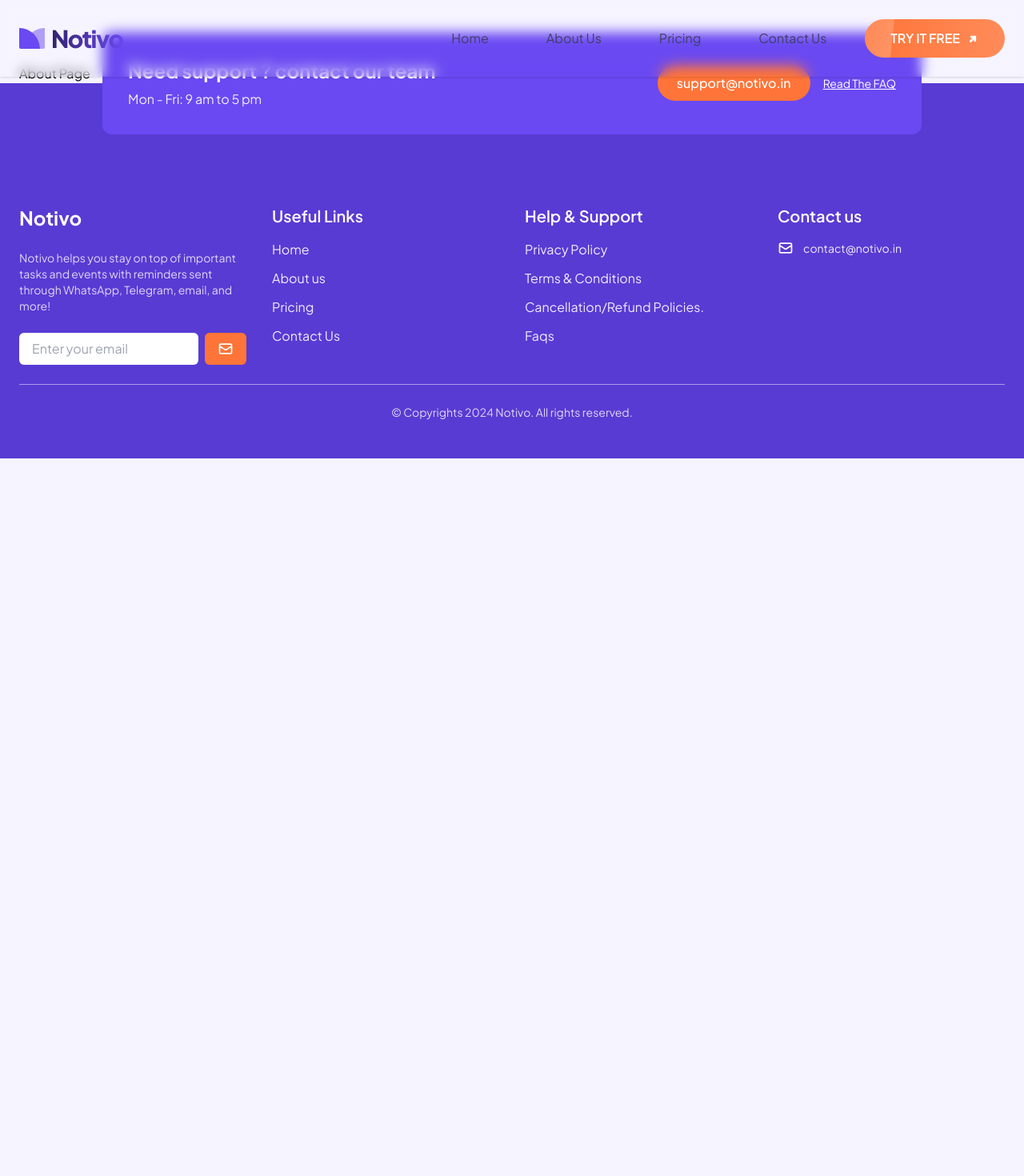
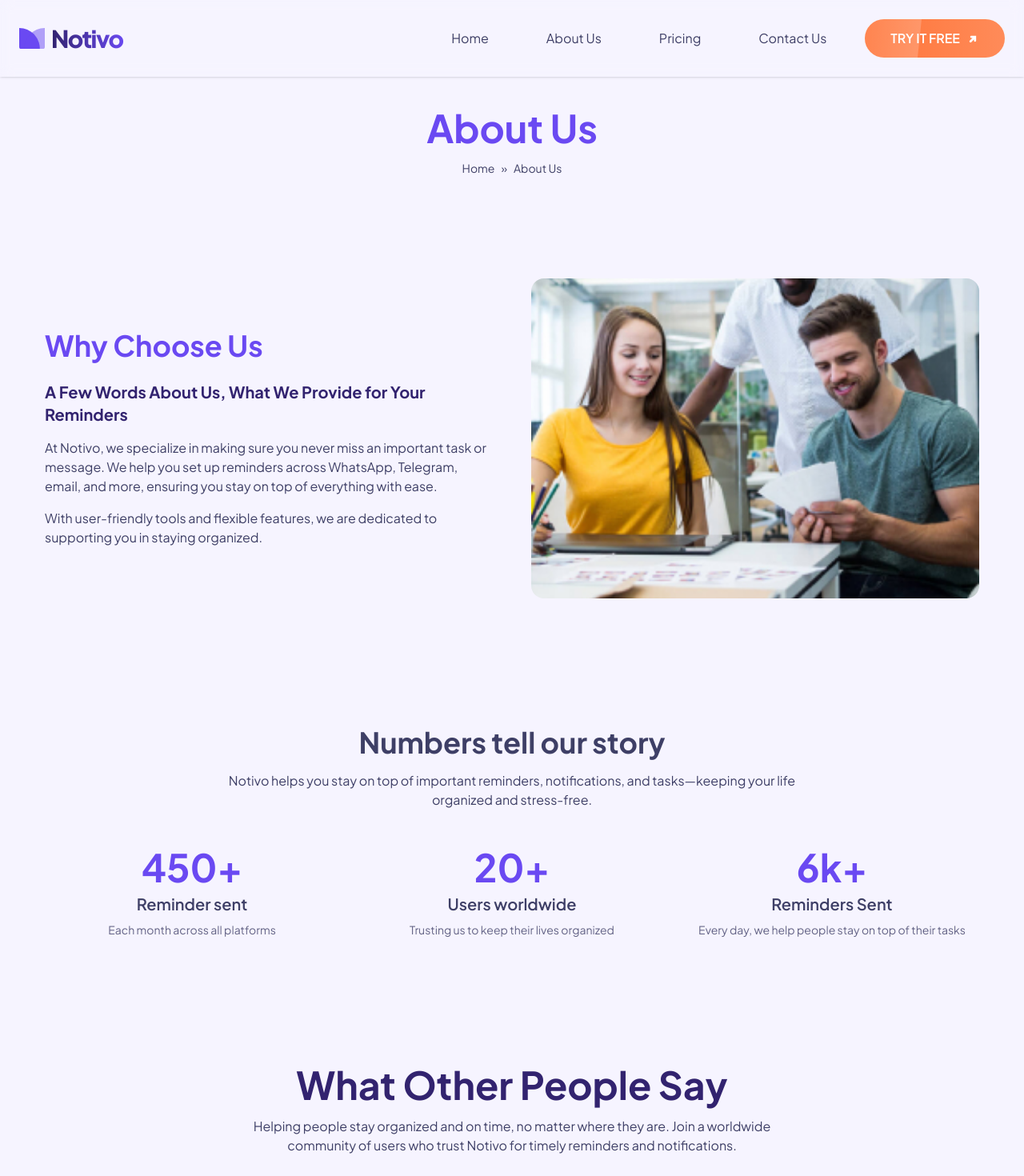
Before and after one commit to sandeep-rajputt/Notivo, a Next.js app: page /about-us in a window 1280 px wide. Shown: the top 1470 px of the page at 80% size. Before the commit the page ends 800 px from the top, so only its background shows below. Built offline with nearby package versions, Linux system fonts and the light colour scheme.

Commit message:
feat: implement About Us page and add initial view animations with Framer Motion

```diff
--- a/src/app/about-us/page.tsx
+++ b/src/app/about-us/page.tsx
@@ -1,3 +1,122 @@
+"use client";
+
+import PageHeading from "@components/layout/PageHeading";
+import Testimonials from "@components/sections/Testimonials";
+import { motion } from "framer-motion";
+import Image from "next/image";
+
 export default function Page() {
-  return <h1>About Page</h1>;
+  return (
+    <main>
+      <PageHeading>About Us</PageHeading>
+      <section className="py-24">
+        <div className="container mx-auto px-4">
+          <div className="grid lg:grid-cols-2 gap-12 items-center">
+            <motion.div
+              initial={{ opacity: 0, x: -20 }}
+              whileInView={{ opacity: 1, x: 0 }}
+              transition={{ duration: 0.5 }}
+              viewport={{ once: true }}
+              className="order-2 lg:order-1"
+            >
+              <h2 className="text-3xl md:text-4xl font-bold text-primary mb-6">
+                Why Choose Us
+              </h2>
+              <h3 className="text-xl text-primary-dark mb-4 font-bold">
+                A Few Words About Us, What We Provide for Your Reminders
+              </h3>
+              <div className="space-y-4 text-primary-word">
+                <p>
+                  At Notivo, we specialize in making sure you never miss an
+                  important task or message. We help you set up reminders across
+                  WhatsApp, Telegram, email, and more, ensuring you stay on top
+                  of everything with ease.
+                </p>
+                <p>
+                  With user-friendly tools and flexible features, we are
+                  dedicated to supporting you in staying organized.
+                </p>
+              </div>
+            </motion.div>
+            <motion.div
+              initial={{ opacity: 0, x: 20 }}
+              whileInView={{ opacity: 1, x: 0 }}
+              transition={{ duration: 0.5 }}
+              viewport={{ once: true }}
+              className="order-1 lg:order-2"
+            >
+              <div className="relative h-[300px] md:h-[400px] rounded-2xl overflow-hidden">
+                <Image
+                  src="/about.jpg"
+                  alt="Team collaboration"
+                  fill
+                  className="object-cover"
+                  priority
+                />
+              </div>
+            </motion.div>
+          </div>
+        </div>
+      </section>
+      <section className="py-16">
+        <div className="container mx-auto px-4">
+          <div className="text-center max-w-3xl mx-auto mb-12">
+            <h2 className="text-3xl md:text-4xl font-bold text-primary-word mb-4">
+              Numbers tell our story
+            </h2>
+            <p className="text-primary-word">
+              Notivo helps you stay on top of important reminders,
+              notifications, and tasks—keeping your life organized and
+              stress-free.
+            </p>
+          </div>
+          <div className="grid md:grid-cols-3 gap-8 text-center">
+            <motion.div
+              initial={{ opacity: 0, y: 20 }}
+              whileInView={{ opacity: 1, y: 0 }}
+              transition={{ duration: 0.5 }}
+              viewport={{ once: true }}
+            >
+              <h3 className="text-5xl font-bold text-primary mb-2">450+</h3>
+              <p className="text-xl font-semibold text-primary-word mb-2">
+                Reminder sent
+              </p>
+              <p className="text-sm text-primary-word/80">
+                Each month across all platforms
+              </p>
+            </motion.div>
+            <motion.div
+              initial={{ opacity: 0, y: 20 }}
+              whileInView={{ opacity: 1, y: 0 }}
+              transition={{ duration: 0.5, delay: 0.1 }}
+              viewport={{ once: true }}
+            >
+              <h3 className="text-5xl font-bold text-primary mb-2">20+</h3>
+              <p className="text-xl font-semibold text-primary-word mb-2">
+                Users worldwide
+              </p>
+              <p className="text-sm text-primary-word/80">
+                Trusting us to keep their lives organized
+              </p>
+            </motion.div>
+            <motion.div
+              initial={{ opacity: 0, y: 20 }}
+              whileInView={{ opacity: 1, y: 0 }}
+              transition={{ duration: 0.5, delay: 0.2 }}
+              viewport={{ once: true }}
+            >
+              <h3 className="text-5xl font-bold text-primary mb-2">6k+</h3>
+              <p className="text-xl font-semibold text-primary-word mb-2">
+                Reminders Sent
+              </p>
+              <p className="text-sm text-primary-word/80">
+                Every day, we help people stay on top of their tasks
+              </p>
+            </motion.div>
+          </div>
+        </div>
+      </section>
+      <Testimonials />
+    </main>
+  );
 }
--- a/src/components/layout/Footer.tsx
+++ b/src/components/layout/Footer.tsx
@@ -13,7 +13,7 @@ export default function Footer() {
   };
 
   return (
-    <footer className="bg-primary-light lg:mt-0 mt-20">
+    <footer className="bg-primary-light lg:mt-10 mt-20">
       {/* Support Banner */}
       <div className="relative w-full">
         <div className="mx-auto max-w-7xl">
--- /dev/null
+++ b/src/components/layout/PageHeading.tsx
@@ -0,0 +1,30 @@
+"use client";
+
+import { motion } from "framer-motion";
+import Link from "next/link";
+
+export default function PageHeading({ children }: { children: string }) {
+  return (
+    <section className="pb-8 pt-14">
+      <div className="container mx-auto px-4">
+        <motion.div
+          initial={{ opacity: 0, y: 20 }}
+          animate={{ opacity: 1, y: 0 }}
+          transition={{ duration: 0.5 }}
+          className="text-center"
+        >
+          <h1 className="text-4xl md:text-5xl font-bold text-primary mb-4">
+            {children}
+          </h1>
+          <div className="flex items-center justify-center gap-2 text-sm text-primary-word">
+            <Link href="/" className="hover:text-primary transition-colors">
+              Home
+            </Link>
+            <span>»</span>
+            <span>{children}</span>
+          </div>
+        </motion.div>
+      </div>
+    </section>
+  );
+}
--- a/src/components/layout/PricingCard.tsx
+++ b/src/components/layout/PricingCard.tsx
@@ -4,6 +4,7 @@ import OrangeButton from "@components/ui/OrangeButton";
 import { MdOutlineDone } from "react-icons/md";
 import { IoClose } from "react-icons/io5";
 import Image from "next/image";
+import { motion } from "framer-motion";
 
 type Props = {
   planName: string;
@@ -23,7 +24,11 @@ const PricingCard = ({
   highlight,
 }: Props) => {
   return (
-    <div
+    <motion.div
+      initial={{ opacity: 0, y: 20 }}
+      whileInView={{ opacity: 1, y: 0 }}
+      transition={{ duration: 0.5, delay: 0.1 }}
+      viewport={{ once: true }}
       className={`w-full h-full grid grid-rows-[auto_auto_auto_1fr_auto] py-12 base:px-12 px-8 gap-7 base:max-w-96 rounded-xl ${
         planName === "Standard Plan" ? "bg-primary text-white" : "bg-white"
       }`}
@@ -116,7 +121,7 @@ const PricingCard = ({
           <OrangeButton className="text-lg">Buy Now</OrangeButton>
         )}
       </div>
-    </div>
+    </motion.div>
   );
 };
 
--- a/src/components/sections/FAQ.tsx
+++ b/src/components/sections/FAQ.tsx
@@ -17,7 +17,11 @@ export default function FAQ({ faqData }: Props) {
     >
       <div className="space-y-4">
         {faqData.map((item, index) => (
-          <div
+          <motion.div
+            initial={{ opacity: 0, y: 20 }}
+            whileInView={{ opacity: 1, y: 0 }}
+            transition={{ duration: 0.5, delay: 0.1 }}
+            viewport={{ once: true }}
             key={index}
             className="bg-white rounded-lg shadow-sm overflow-hidden"
           >
@@ -55,7 +59,7 @@ export default function FAQ({ faqData }: Props) {
                 </motion.div>
               )}
             </AnimatePresence>
-          </div>
+          </motion.div>
         ))}
       </div>
     </SectionsTemplate>
--- a/src/components/sections/SectionsTemplate.tsx
+++ b/src/components/sections/SectionsTemplate.tsx
@@ -1,3 +1,6 @@
+import React from "react";
+import { motion } from "framer-motion";
+
 type Props = {
   children: React.ReactNode;
   heading: string;
@@ -6,7 +9,13 @@ type Props = {
 
 export default function SectionsTemplate({ children, heading, disc }: Props) {
   return (
-    <section className="py-24 flex flex-col gap-16">
+    <motion.section
+      initial={{ opacity: 0, y: 20 }}
+      whileInView={{ opacity: 1, y: 0 }}
+      transition={{ duration: 0.5, delay: 0.1 }}
+      viewport={{ once: true }}
+      className="py-24 flex flex-col gap-16"
+    >
       <div className="flex flex-col items-center">
         <h2 className="text-center md:text-5xl text-4xl font-bold mb-4 text-primary-dark">
           {heading}
@@ -16,6 +25,6 @@ export default function SectionsTemplate({ children, heading, disc }: Props) {
         </p>
       </div>
       <div>{children}</div>
-    </section>
+    </motion.section>
   );
 }
--- a/src/components/ui/FeaturesCard.tsx
+++ b/src/components/ui/FeaturesCard.tsx
@@ -1,4 +1,5 @@
 import React, { ReactNode } from "react";
+import { motion } from "framer-motion";
 
 type ColorMap = {
   [key: string]: {
@@ -48,7 +49,13 @@ type SelectedColor = {
 const Card = ({ heading, disc, icon, color }: Props): ReactNode => {
   const selectedColor: SelectedColor = colorMap[color] || colorMap.green;
   return (
-    <div className="max-w-[365px] p-12 bg-white rounded-xl grid grid-rows-[auto_auto_1fr] h-full gap-5 justify-self-center">
+    <motion.div
+      initial={{ opacity: 0, y: 20 }}
+      whileInView={{ opacity: 1, y: 0 }}
+      transition={{ duration: 0.5, delay: 0.1 }}
+      viewport={{ once: true }}
+      className="max-w-[365px] p-12 bg-white rounded-xl grid grid-rows-[auto_auto_1fr] h-full gap-5 justify-self-center"
+    >
       <div className="flex justify-center items-center py-4">
         <div
           className={`p-4 bg-gradient-to-r ${selectedColor.from} ${selectedColor.to} rounded-full`}
@@ -61,7 +68,7 @@ const Card = ({ heading, disc, icon, color }: Props): ReactNode => {
         {heading}
       </h3>
       <p className="text-center text-base font-light leading-8">{disc}</p>
-    </div>
+    </motion.div>
   );
 };
 
--- a/src/components/ui/TestimonialCard.tsx
+++ b/src/components/ui/TestimonialCard.tsx
@@ -1,6 +1,7 @@
 import React from "react";
 import RatingStars from "@components/ui/RatingStars";
 import Image from "next/image";
+import { motion } from "framer-motion";
 
 type Props = {
   name: string;
@@ -11,7 +12,13 @@ type Props = {
 
 const TestimonialCard = ({ name, feedback, rating, image }: Props) => {
   return (
-    <div className="p-8 h-full rounded-lg bg-white grid grid-rows-[1fr_auto] max-w-[365px]">
+    <motion.div
+      initial={{ opacity: 0, y: 20 }}
+      whileInView={{ opacity: 1, y: 0 }}
+      transition={{ duration: 0.5, delay: 0.1 }}
+      viewport={{ once: true }}
+      className="p-8 h-full rounded-lg bg-white grid grid-rows-[1fr_auto] max-w-[365px]"
+    >
       <p className="leading-loose text-primary-word text-base font-light ">
         {feedback}
       </p>
@@ -28,7 +35,7 @@ const TestimonialCard = ({ name, feedback, rating, image }: Props) => {
           <RatingStars rating={rating} />
         </div>
       </div>
-    </div>
+    </motion.div>
   );
 };
 
```
Also changed, not shown: public/about.jpg (added).
